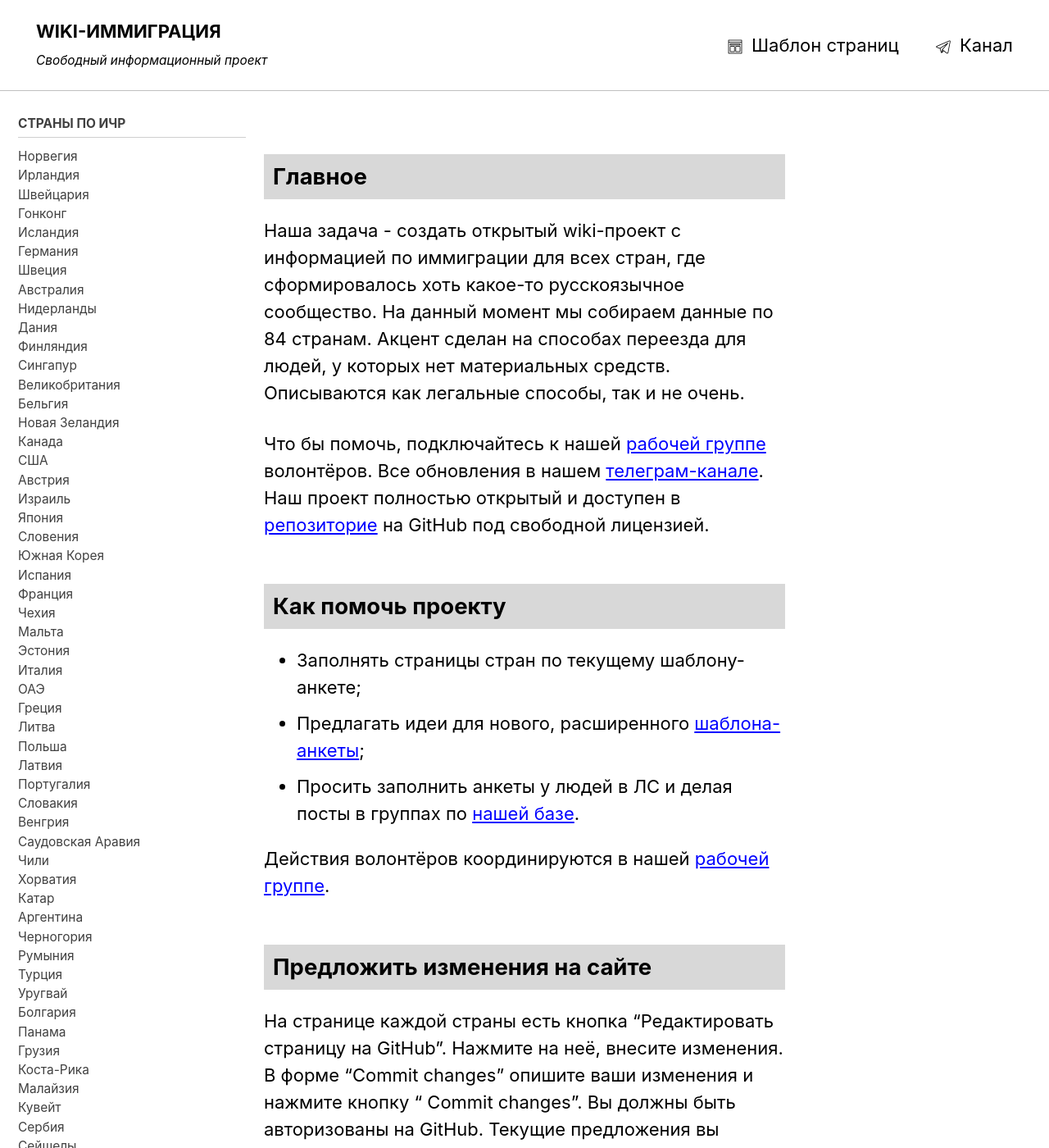
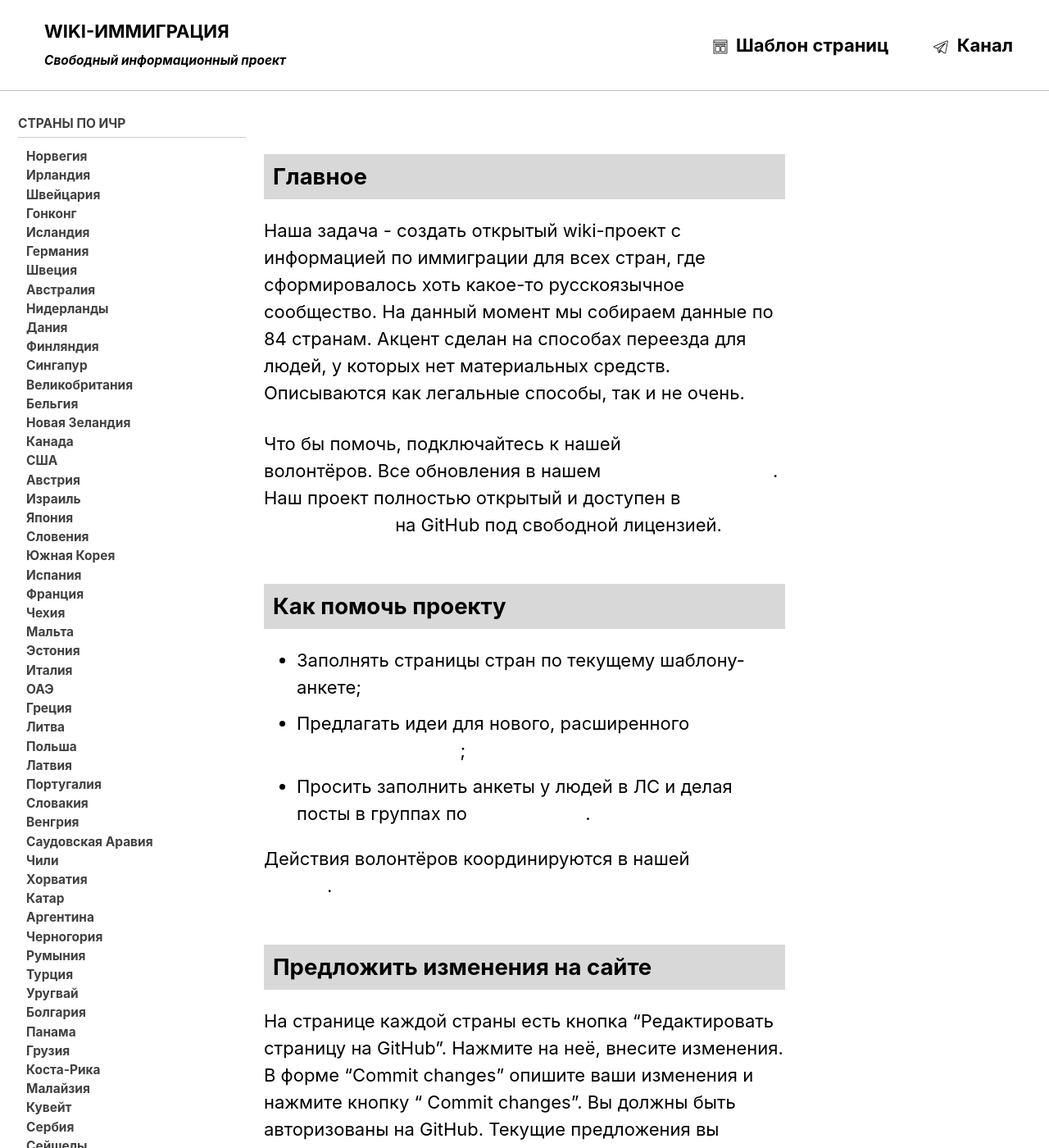
Before and after one commit to ybrbnf2080/im-wiki.github.io, a Jekyll site: the page built from index.md, in a window 1280 px wide and 1400 px high. Shown: the whole window at 82% size. Built offline with Jekyll 4.4.1, drawn with Linux system fonts in a browser that asks for light colours; cached includes are drawn as plain includes; some of the changed text lies outside the part shown.

Commit message:
add futer link

```diff
--- a/_includes/footer.html
+++ b/_includes/footer.html
@@ -1 +1 @@
-<div class="page__footer-copyright">{{ site.time | date: '%Y' }} MIT</div>
+<div class="page__footer-copyright">{{ site.time | date: '%Y' }} MIT - <a href="https://github.com/im-wiki/im-wiki.github.io">Репозиторий</a></div>
--- a/_sass/minimal-mistakes/_footer.scss
+++ b/_sass/minimal-mistakes/_footer.scss
@@ -83,3 +83,12 @@
     }
   }
 }
+a{
+  font-weight: bold;
+  border-radius: 10px;
+  padding-left: 10px;
+  &:visited,&, &:active{
+    color: white;
+    text-decoration: none;
+  }
+}
```
